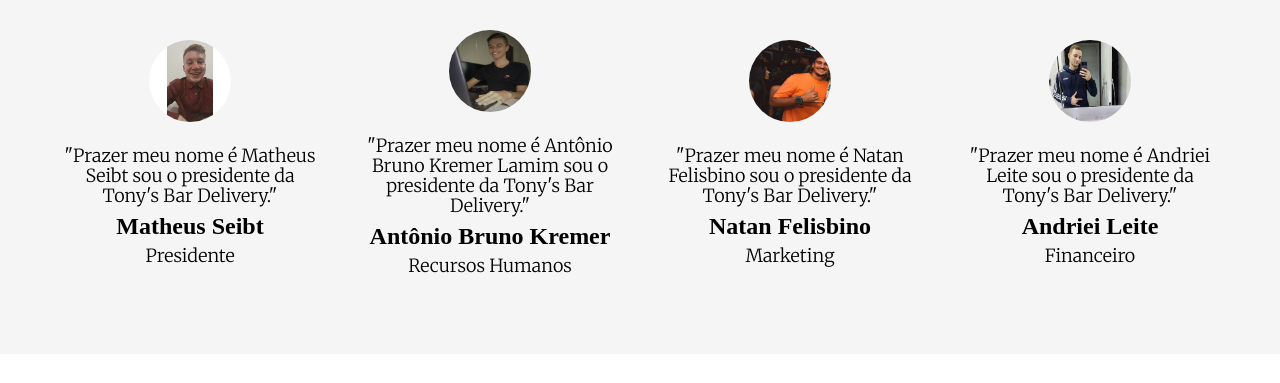
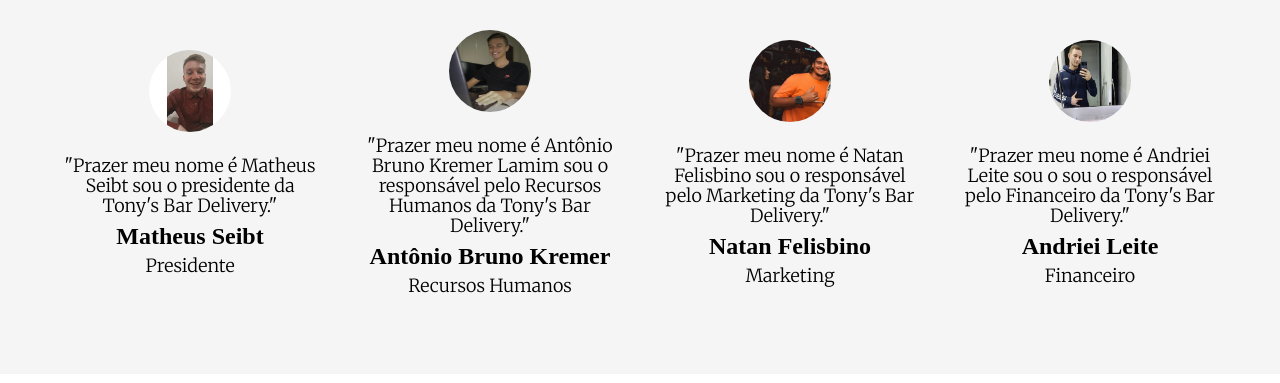
Before and after one commit to AntonioBrunok/AntonioBrunok.github.io, a plain HTML site: page index.html in a window 1280 px wide. Shown: the part 2060-2443 px from the top of the page. Drawn offline with Linux system fonts and the light colour scheme.

Commit message:
Update index.html

```diff
--- a/index.html
+++ b/index.html
@@ -135,21 +135,21 @@
 
             <div class="metas-single">
 				<img src="eu.jpeg">
-              <p>"Prazer meu nome é Antônio Bruno Kremer Lamim sou o presidente da Tony's Bar Delivery."</p>
+              <p>"Prazer meu nome é Antônio Bruno Kremer Lamim sou o responsável pelo Recursos Humanos da Tony's Bar Delivery."</p>
               <h1>Antônio Bruno Kremer</h1>
               <p>Recursos Humanos</p>
             </div><!--metas-single-->
 
             <div class="metas-single">
                 <img src="natan.jpeg">
-                <p>"Prazer meu nome é Natan Felisbino sou o presidente da Tony's Bar Delivery."</p>
+                <p>"Prazer meu nome é Natan Felisbino sou o responsável pelo Marketing da Tony's Bar Delivery."</p>
                 <h1>Natan Felisbino</h1>
                 <p>Marketing</p>
             </div><!--metas-single-->
 
             <div class="metas-single">
                 <img src="andriei.jpeg">
-              <p>"Prazer meu nome é Andriei Leite sou o presidente da Tony's Bar Delivery."</p>
+              <p>"Prazer meu nome é Andriei Leite sou o sou o responsável pelo Financeiro da Tony's Bar Delivery."</p>
               <h1>Andriei Leite</h1>
               <p>Financeiro</p>
               </div><!--metas-single-->
```
